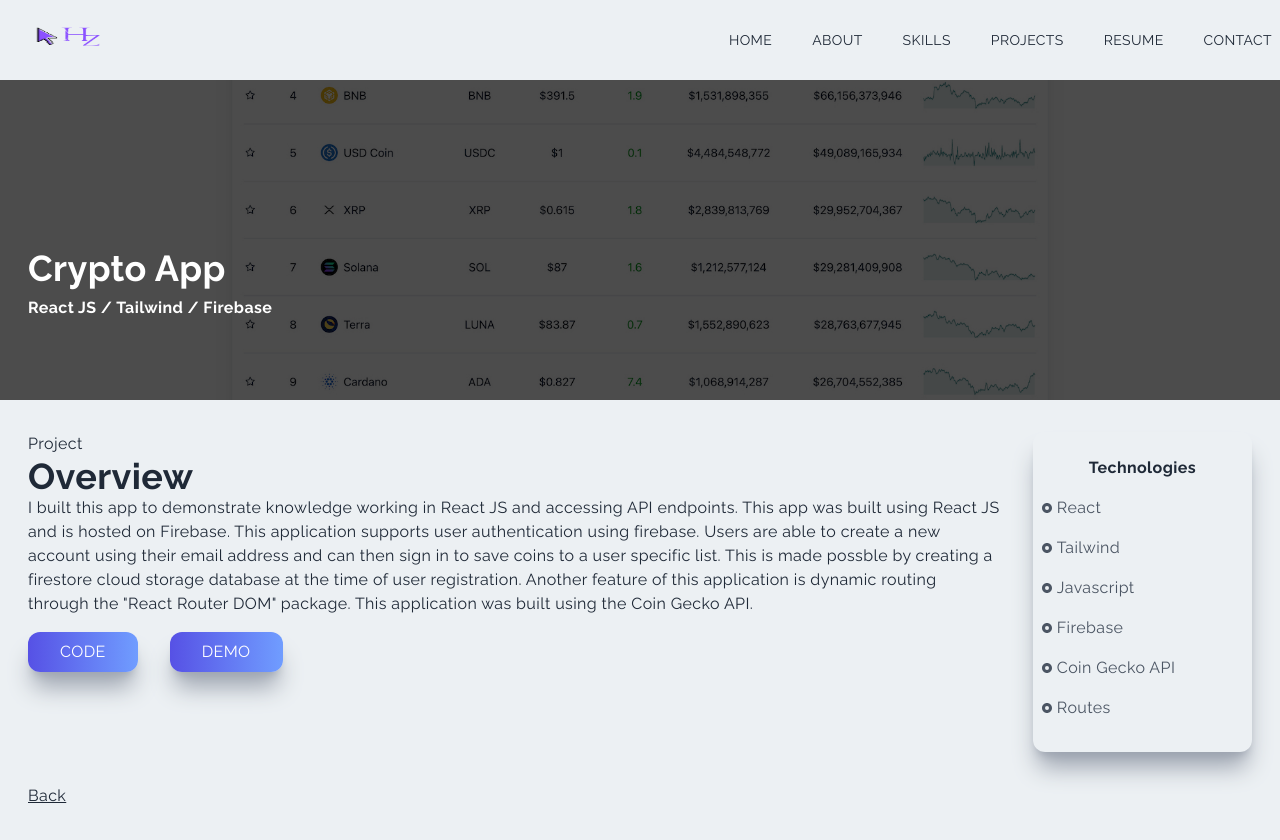
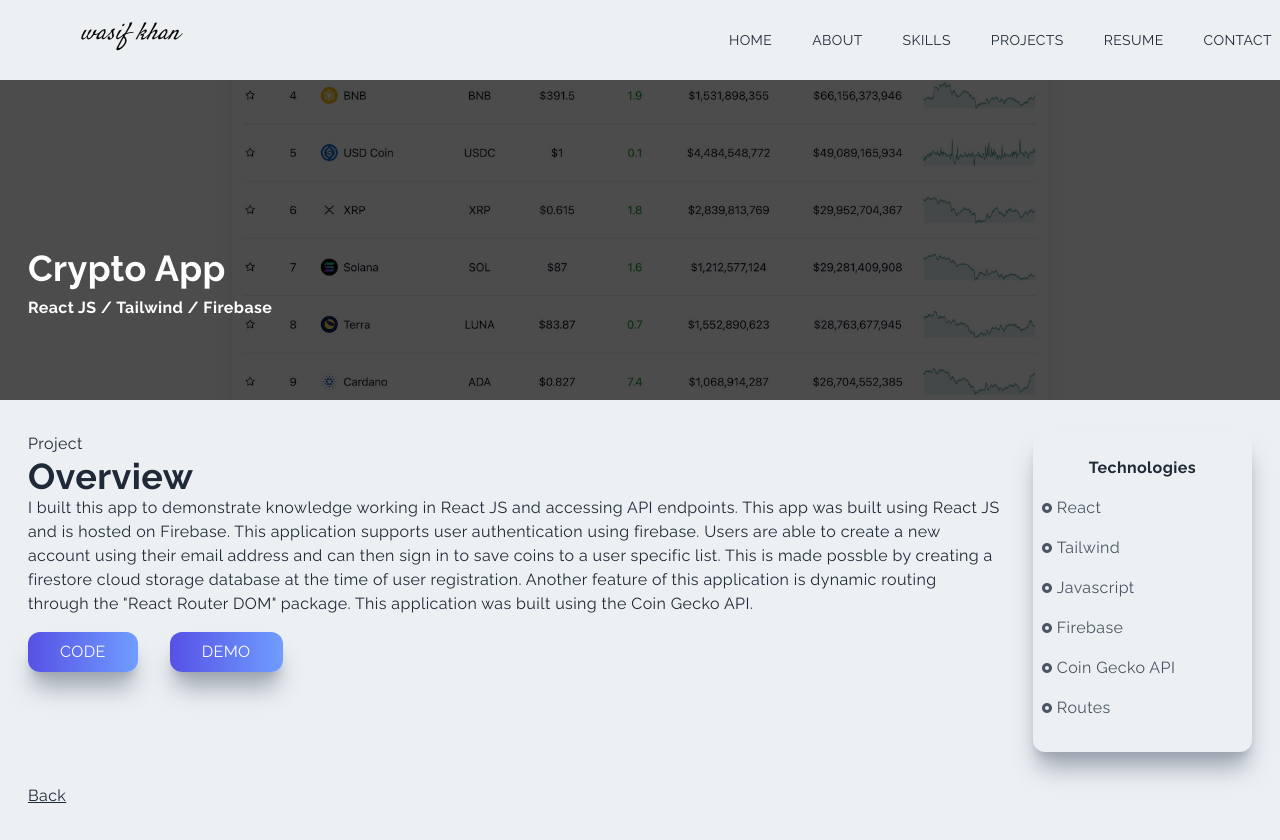
Before and after one commit to wasifkhan00/WasifKhanPortfolio, a Next.js app: page /crypto in a window 1280 px wide. Built offline with nearby package versions, Linux system fonts and the light colour scheme.

Commit message:
logo changed...
In the current commit, logo was changed and AWS icon was added...

```diff
--- a/components/Navbar.jsx
+++ b/components/Navbar.jsx
@@ -59,8 +59,8 @@
             <Image
               src={logo}
               alt="/"
-              width="125"
-              height="50"
+              width="250"
+              height="75"
               className="cursor-pointer"
             />
           </a>
--- a/components/Skills.jsx
+++ b/components/Skills.jsx
@@ -15,7 +15,6 @@
 import Git from "../public/assets/skills/git.png";
 import Typescript from "../public/assets/skills/typescript.png";
 import SQL from "../public/assets/skills/sql.png";
-import Mongoose from "../public/assets/skills/mongoose.png";
 import AWS from "../public/assets/skills/aws.png";
 
 const Skills = () => {
@@ -157,10 +156,10 @@
           <div className="p-6 shadow-xl rounded-xl hover:scale-105 ease-in duration-300">
             <div className="grid grid-cols-2 gap-4 justify-center items-center">
               <div className="m-auto">
-                <Image src={Mongoose} width="64px" height="64px" alt="/" />
+                <Image src={AWS} width="64px" height="64px" alt="/" />
               </div>
               <div className="flex flex-col items-center justify-center">
-                <h3>Mongoose</h3>
+                <h3>AWS</h3>
               </div>
             </div>
           </div>
--- a/pages/index.js
+++ b/pages/index.js
@@ -1,19 +1,21 @@
-import Head from 'next/head'
-import About from '../components/About'
-import Contact from '../components/Contact'
-import Main from '../components/Main'
-import Projects from '../components/Projects'
-import Blog from '../components/Blog'
-import Skills from '../components/Skills'
-
+import Head from "next/head";
+import About from "../components/About";
+import Contact from "../components/Contact";
+import Main from "../components/Main";
+import Projects from "../components/Projects";
+import Blog from "../components/Blog";
+import Skills from "../components/Skills";
 
 export default function Home() {
   return (
     <div>
       <Head>
-        <title>Heyzee | Front-End Developer</title>
-        <meta name="description" content="I’m a front-end web developer specializing in building (and occasionally designing) exceptional digital experiences." />
-        <link rel="icon" href="/fav.png" />
+        <title>Wasif Khan | Front-End Developer</title>
+        <meta
+          name="description"
+          content="I’m a front-end web developer specializing in building (and occasionally designing) exceptional digital experiences."
+        />
+        <link rel="icon" href="./favIcon.png" />
       </Head>
       <Main />
       <About />
@@ -22,5 +24,5 @@
       <Blog />
       <Contact />
     </div>
-  )
+  );
 }
```
Also changed, not shown: public/assets/logo.png, public/favIcon.png (added). Lines whose indentation alone changed are shown as unchanged.
